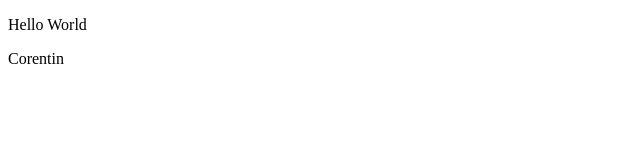
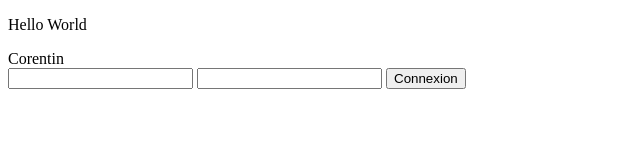
Before and after one commit to takxz/CoursGit, a plain HTML site: page index.html in a window 1280 px wide. Shown: the whole page, without its empty margins (0-640 px from the left). Drawn offline with Linux system fonts and the light colour scheme.

Commit message:
#1 connection form

```diff
--- a/index.html
+++ b/index.html
@@ -10,5 +10,10 @@
         <p>Hello World</p>
     </div>
     <div class="name">Corentin</div>
+    <form >
+        <input type="text" name="login" id="login">
+        <input type="password" name="password" id="password">
+        <input type="submit" value="Connexion"/>
+    </form>
 </body>
 </html>
--- /dev/null
+++ b/style.css
@@ -0,0 +1,3 @@
+.helloworld{
+    color: red;
+}
```
